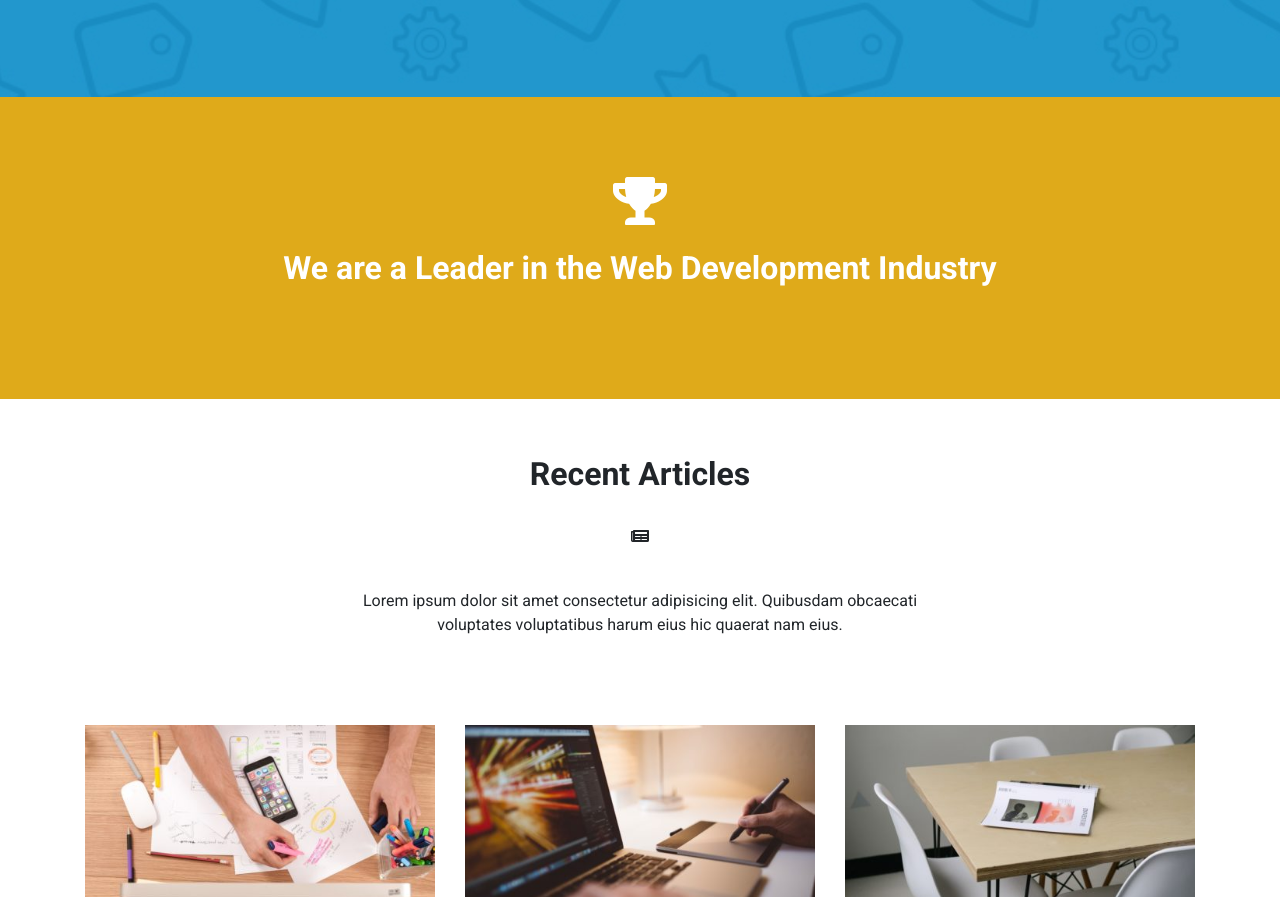
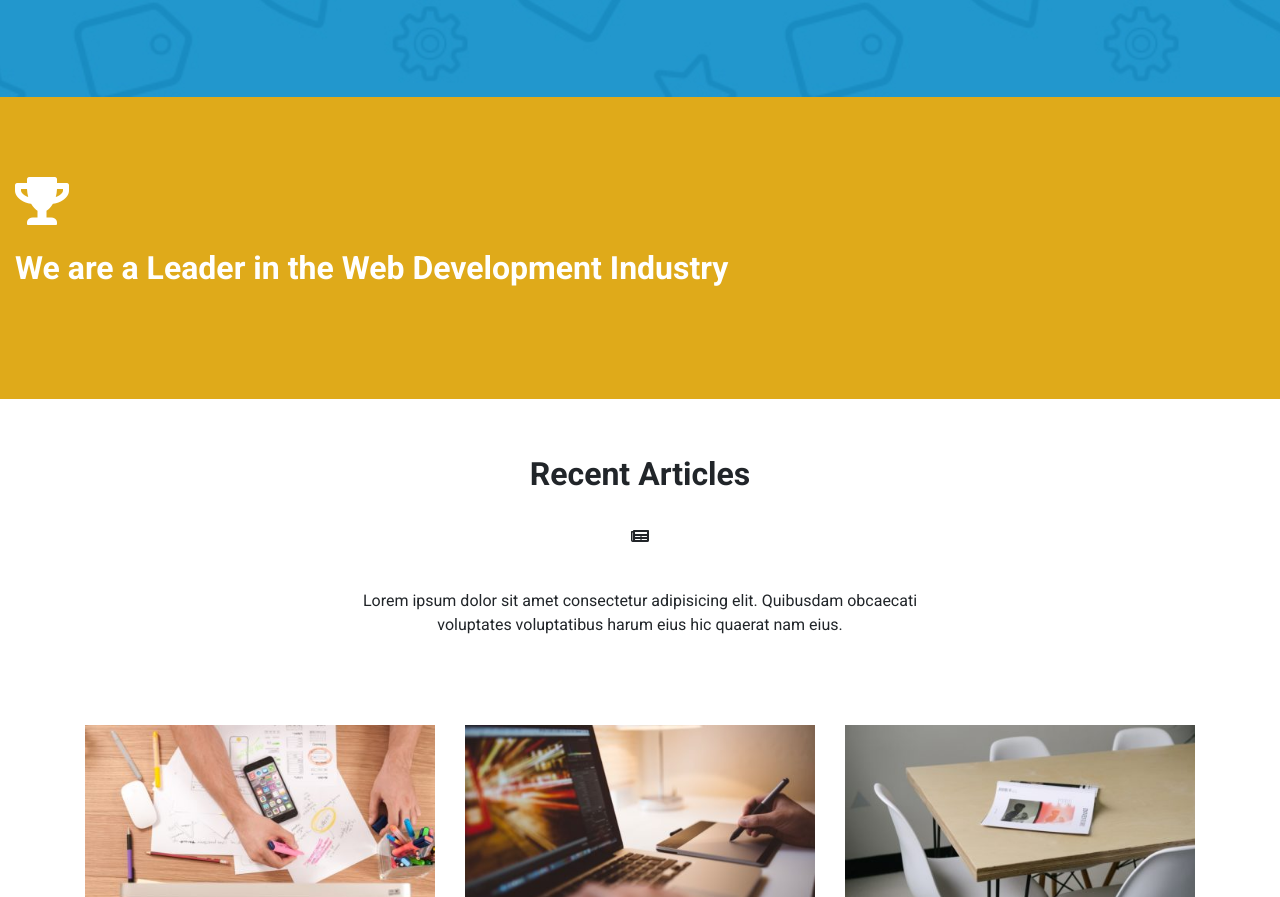
Before and after one commit to a-suhel/Ecommerce-Landing-Page, a plain HTML site: page index.html in a window 1280 px wide. Shown: the part 5347-6244 px from the top of the page. Drawn offline with nearby package versions, Linux system fonts and the light colour scheme.

Commit message:
Made changes to layout

```diff
--- a/index.html
+++ b/index.html
@@ -360,8 +360,8 @@
 
 <section class= "main pb-2 mt-0">
   <div class="container-fluid">
-    <div class="row fifth">
-      <div class="col-lg-12 text-white text-center">
+    <div class="row fifth justify-content-center">
+      <div class="col-lg-12 text-white">
         <i class="fas fa-trophy fa-3x mb-4"></i>
         <h2 class="pt-n5 mt-n5">We are a Leader in the Web Development Industry</h2><br>
 
```
